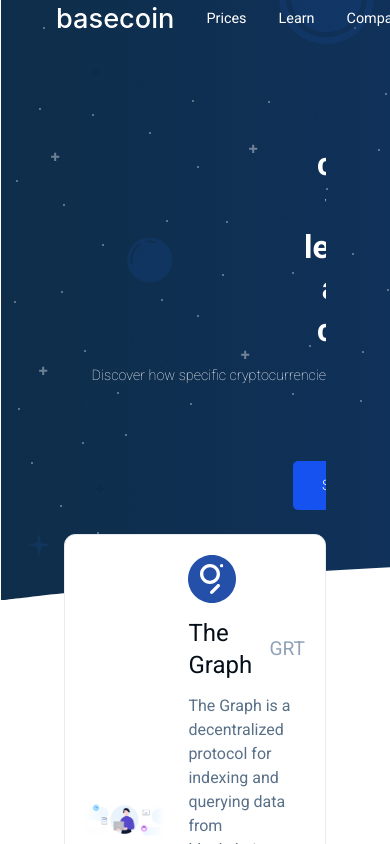
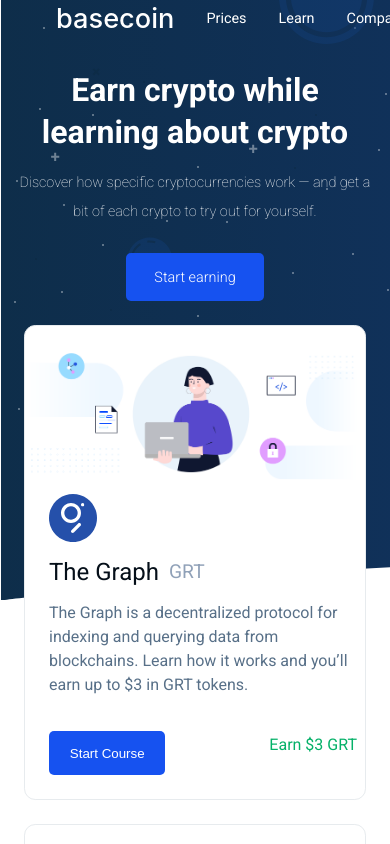
Before and after one commit to chideraao/coinbase-y, a React (Create React App) app: page /earn in a window 390 px wide. Shown: the top 844 px of the page. Built offline with nearby package versions, Linux system fonts and the light colour scheme.

Commit message:
done with earn queries

```diff
--- a/src/CSS/App.css
+++ b/src/CSS/App.css
@@ -1599,7 +1599,7 @@
 }
 
 /* ----------------------------------------ABOUT MEDIA QUERIES--------------------------------------------------------------- */
-@media (max-width: 1200px) {
+@media (max-width: 1140px) {
 	.about .about-header {
 		width: 100vw;
 		overflow: hidden;
@@ -1733,6 +1733,7 @@
 		margin: 0rem;
 		padding: 0rem;
 		margin-top: 3rem;
+		padding-left: 1rem;
 	}
 
 	.about .contact {
@@ -1793,7 +1794,7 @@
 }
 
 .earn .showcase h1 {
-	margin: 0rem 14rem;
+	max-width: 900px;
 	line-height: 1.3;
 }
 
@@ -1915,6 +1916,69 @@
 
 .earn .getstarted .icon-container .icon-item-container {
 	margin: 1rem;
+}
+
+/* --------------------------------------------------------  EARN MEDIA QUERIES  ---------------------------------------------------------------- */
+@media (max-width: 1140px) {
+	.earn .getstarted {
+		margin: 01rem 3rem;
+	}
+}
+
+/*Tablets and under*/
+@media (max-width: 960px) {
+	.earn .showcase {
+		margin: 0rem;
+	}
+
+	.earn .showcase h1 {
+		margin: 1rem;
+	}
+
+	.earn .showcase p {
+		margin-top: 0rem;
+		padding-bottom: 1rem;
+	}
+
+	.earn .cryptos-list .container {
+		padding: 0rem;
+	}
+
+	.earn .cryptos-list .container .card {
+		padding: 1rem 0rem;
+		padding-right: 0.5rem;
+	}
+
+	.earn .getstarted {
+		margin: 01rem 1rem;
+	}
+}
+
+/* Phones and under */
+@media (max-width: 550px) {
+	.earn .showcase {
+		margin: 0rem;
+	}
+
+	.earn .showcase h1 {
+		margin: 0rem;
+		margin-bottom: 1rem;
+	}
+
+	.earn .cryptos-list .container .grid {
+		grid-template-columns: 1fr;
+		grid-template-rows: 1fr;
+	}
+
+	.earn .getstarted {
+		padding-bottom: 0rem;
+	}
+
+	.earn .getstarted .grid {
+		/* margin: 01rem 1rem; */
+		grid-template-columns: 1fr;
+		grid-template-rows: 1fr;
+	}
 }
 
 /* ------------------------------------------------------   PRESS   -------------------------------------------------------- */
```
Also changed, not shown: 1 other file (tests, documents, lock files or other folders).
